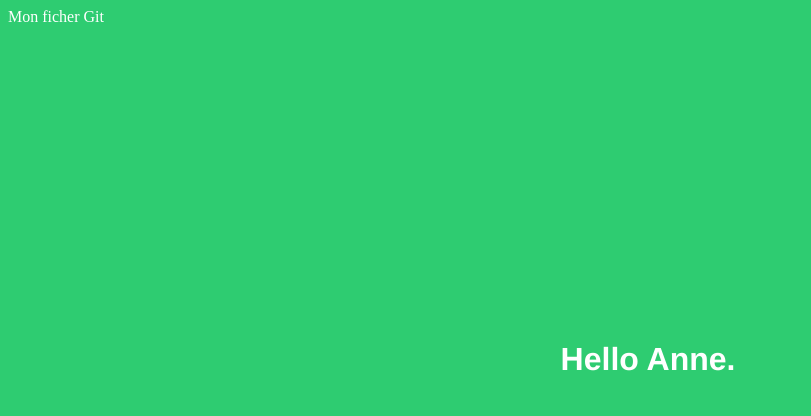
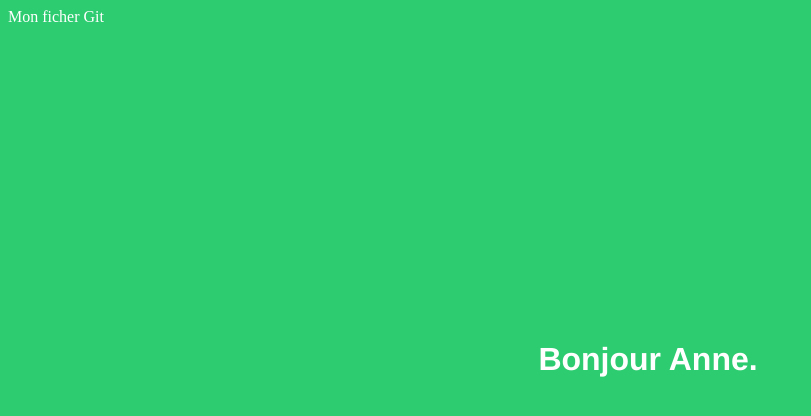
Before and after one commit to fabricedonald/fabrice, a plain HTML site: page index.html in a window 1280 px wide. Shown: the whole page, without its empty margins (0-811 px from the left). Drawn offline with Linux system fonts and the light colour scheme.

Commit message:
Hello ---> Bonjour

```diff
--- a/index.html
+++ b/index.html
@@ -20,6 +20,6 @@
        }
   </style>
   <body>
-	<h1>Hello Anne.</h1>
+	<h1>Bonjour Anne.</h1>
   </body>
 </html>
```
